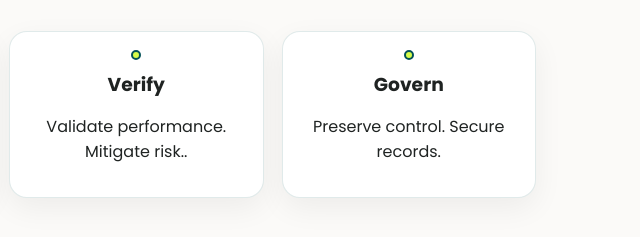
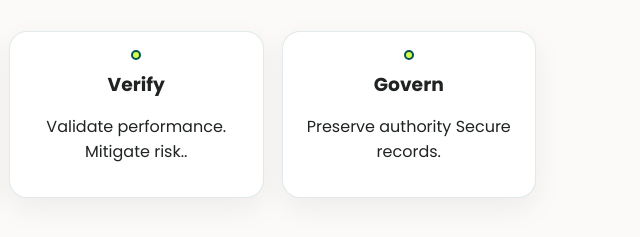
Before and after one commit to sydw1985-byte/torbu-site-staging, a plain HTML site: page index.html in a window 1280 px wide. Shown: the part 1792-2029 px from the top of the page, 640-1280 px from the left. Drawn offline with Linux system fonts and the light colour scheme.

Commit message:
Update index.html

```diff
--- a/index.html
+++ b/index.html
@@ -309,7 +309,7 @@
           <div class="step">
             <div class="checkpoint"></div>
             <h3 class="h3">Govern</h3>
-            <p>Preserve control. Secure records.</p>
+            <p>Preserve authority Secure records.</p>
           </div>
         </div>
       </div>
```
